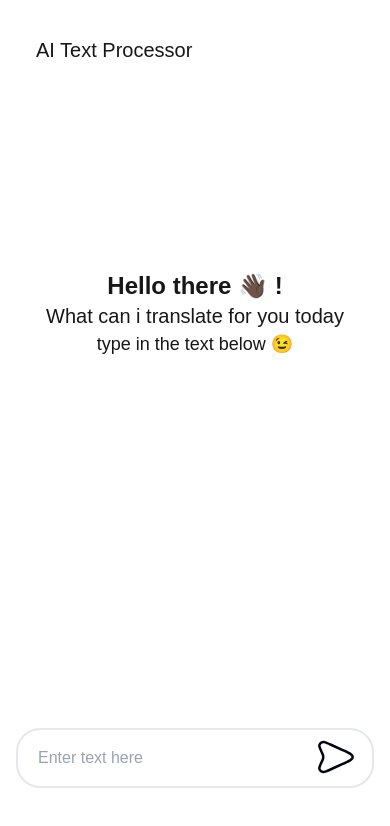
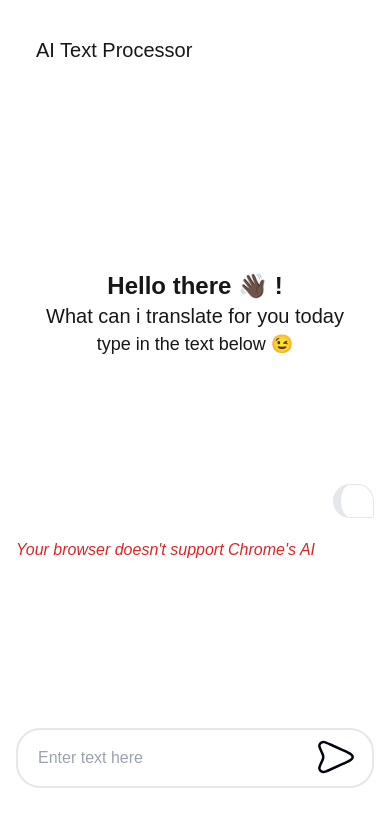
Before and after one commit to Thatchidinma/hngx-stage3-AI_Text_Processor, a Next.js app: page / in a window 390 px wide. Shown: the top 826 px of the page. Built offline with nearby package versions, Linux system fonts and the light colour scheme.

Commit message:
fix: handle mobile devices and systems without chrome built-in AI

```diff
--- a/app/page.jsx
+++ b/app/page.jsx
@@ -6,7 +6,7 @@ import { usetextContext } from "@/context/TextInputContext";
 import { useEffect, useRef, useState } from "react";
 
 export default function Home() {
-  const {text, translateTo, notSupported, setNotSupported} = usetextContext()
+  const {text, translateTo, notSupported, setNotSupported, newText, setnewText} = usetextContext()
   const [beenHere, setBeenHere] = useState(null);
   const lastMessageRef = useRef(null);
 
@@ -74,10 +74,16 @@ export default function Home() {
   )
         } */}
 
+           <div className="flex flex-col gap-5 mt-5">
+              <p
+                className="p-4 border-l-8 rounded-3xl rounded-br max-w-[80%] lg:max-w-[50%] border ml-auto "
+              >
+               {newText}
+              </p>
               {notSupported && (
                 <p className="italic text-red-600">{notSupported}</p>
               )}
-
+          </div>
       </div>
       <TextInput/>
     </main>
--- a/components/TextInput.jsx
+++ b/components/TextInput.jsx
@@ -4,23 +4,24 @@ import React, { useState } from 'react'
 import TranslateButton from './TranslateButton'
 
 const TextInput = () => {
-  const [getText, setGetText, notSupported] = useState('')
-  const {text, setText} = usetextContext()
+  const [getText, setGetText] = useState('')
+  const {text, setText,  notSupported, newText, setnewText} = usetextContext()
 
   const submitText =(e)=>{
     localStorage.setItem("visited", true);
 
-    setText((prev) => [
-      ...prev,
-      {
-        text: getText,
-        language: "",
-        percentage: 0,
-        translation: "",
-        translationErr: null,
-        notSupported: null
-      }
-    ])
+    // setText((prev) => [
+    //   ...prev,
+    //   {
+    //     text: getText,
+    //     language: "",
+    //     percentage: 0,
+    //     translation: "",
+    //     translationErr: null,
+    //     notSupported: null
+    //   }
+    // ])
+    setnewText()
     setGetText('')
     e.preventDefault();
   }
--- a/context/TextInputContext.jsx
+++ b/context/TextInputContext.jsx
@@ -14,27 +14,28 @@ export const TextContextProvider =({children}) => {
   const [text, setText] = useState([]);
   const [translateTo, setTranslateTo] = useState('')
   const [notSupported, setNotSupported] = useState(null)
+  const [newText, setnewText] = useState('')
 
 
     useEffect(()=>{
         async function fetchlanguage() {
-          if (text.length === 0) return;
-          const lastMessageIndex = text.length - 1;
-          const lastMessage = text[lastMessageIndex];
-          if (!lastMessage.language) {
-            const detection = await initializeLanguageDetector(lastMessage.text);
-            setText((prev) => {
-              const updatedMessages = [...prev];
-              updatedMessages[lastMessageIndex] = {
-                ...updatedMessages[lastMessageIndex],
-                language: detection.language,
-                percentage: detection.perc,
-                notSupported: detection.notSupported
-              };
-              return updatedMessages;
-            });
+          // if (text.length === 0) return;
+          // const lastMessageIndex = text.length - 1;
+          // const lastMessage = text[lastMessageIndex];
+          // if (!lastMessage.language) {
+            const detection = await initializeLanguageDetector(newText);
+          //   setText((prev) => {
+          //     const updatedMessages = [...prev];
+          //     updatedMessages[lastMessageIndex] = {
+          //       ...updatedMessages[lastMessageIndex],
+          //       language: detection.language,
+          //       percentage: detection.perc,
+          //       notSupported: detection.notSupported
+          //     };
+          //     return updatedMessages;
+          //   });
             setNotSupported(detection.notSupported)
-          }
+          // }
         }
         fetchlanguage()
 
@@ -46,7 +47,9 @@ export const TextContextProvider =({children}) => {
         translateTo,
         setTranslateTo,
         notSupported,
-        setNotSupported
+        setNotSupported,
+        newText,
+        setnewText
       }
 
 
```
